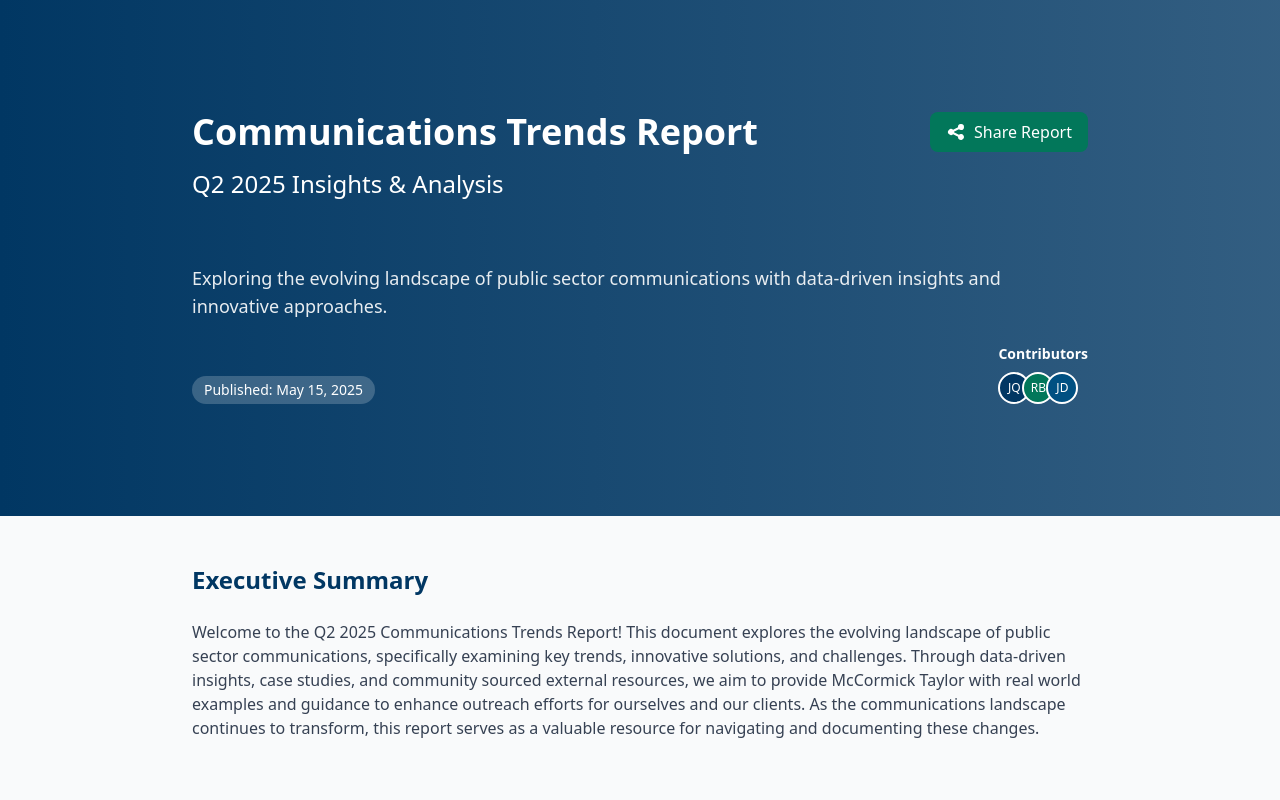
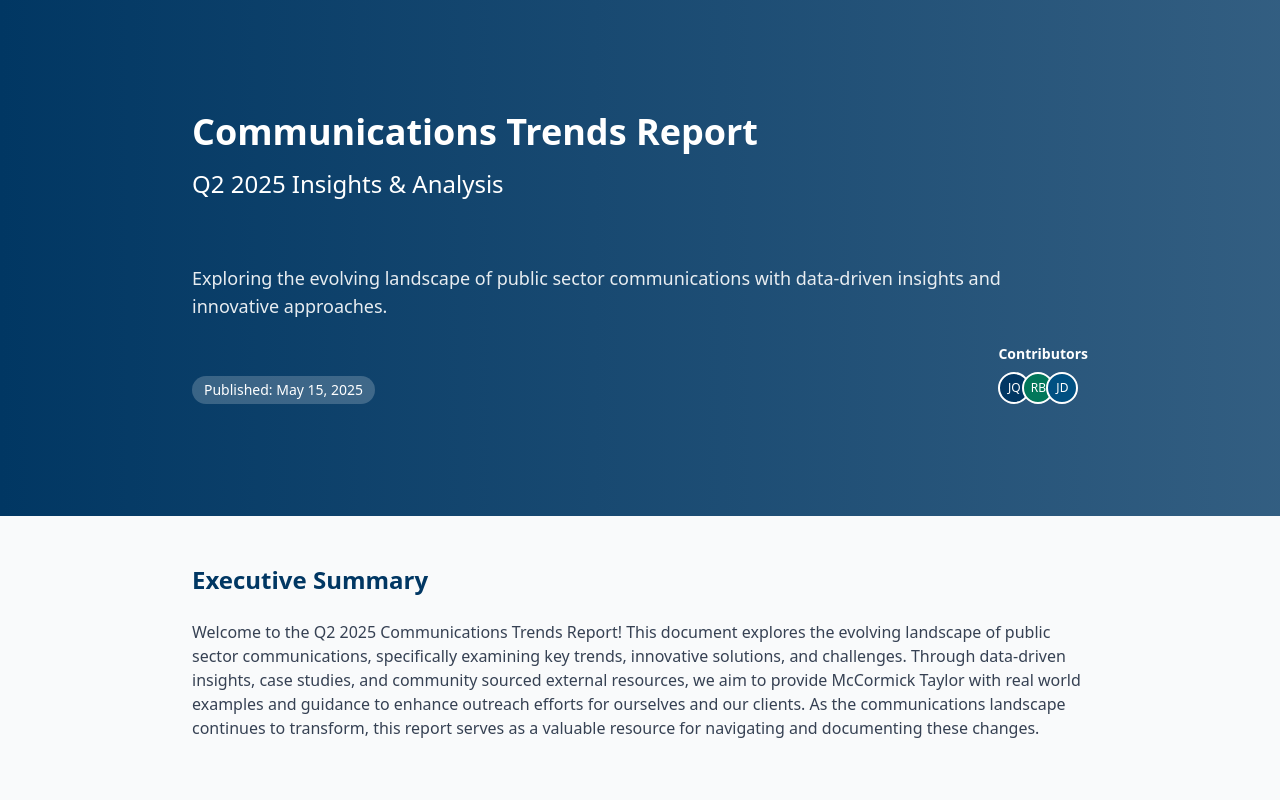
Before and after one commit to McCormickTaylor-CreativeDev/comms-report, a React (Vite) app: page / in a window 1280 px wide. Shown: the top 800 px of the page. Built offline with nearby package versions, Linux system fonts and the light colour scheme.

Commit message:
- hide share buttons

```diff
--- a/src/App.jsx
+++ b/src/App.jsx
@@ -55,7 +55,7 @@ function App() {
                 <h1 className="text-4xl font-bold mb-4">Communications Trends Report</h1>
                 <h2 className="text-2xl font-light mb-8">Q2 2025 Insights & Analysis</h2>
               </div>
-              <button className="px-4 py-2 bg-mt-green text-white rounded-lg font-medium hover:bg-mt-green/90 transition-colors duration-200 flex items-center">
+              {/* <button className="px-4 py-2 bg-mt-green text-white rounded-lg font-medium hover:bg-mt-green/90 transition-colors duration-200 flex items-center">
                 <svg
                   className="w-5 h-5 mr-2"
                   fill="currentColor"
@@ -64,7 +64,7 @@ function App() {
                   <path d="M15 8a3 3 0 10-2.977-2.63l-4.94 2.47a3 3 0 100 4.319l4.94 2.47a3 3 0 10.895-1.789l-4.94-2.47a3.027 3.027 0 000-.74l4.94-2.47C13.456 7.68 14.19 8 15 8z"></path>
                 </svg>
                 Share Report
-              </button>
+              </button> */}
             </div>
             <p className="text-lg opacity-90 mb-6">
               Exploring the evolving landscape of public sector communications with data-driven insights and innovative
@@ -678,11 +678,11 @@ function App() {
                 </div>
               </div>
 
-              <div>
+              {/* <div>
                 <button className="px-4 py-2 bg-mt-blue text-white rounded-lg font-medium hover:bg-mt-blue/90">
                   Share Report
                 </button>
-              </div>
+              </div> */}
             </div>
           </div>
 
```
